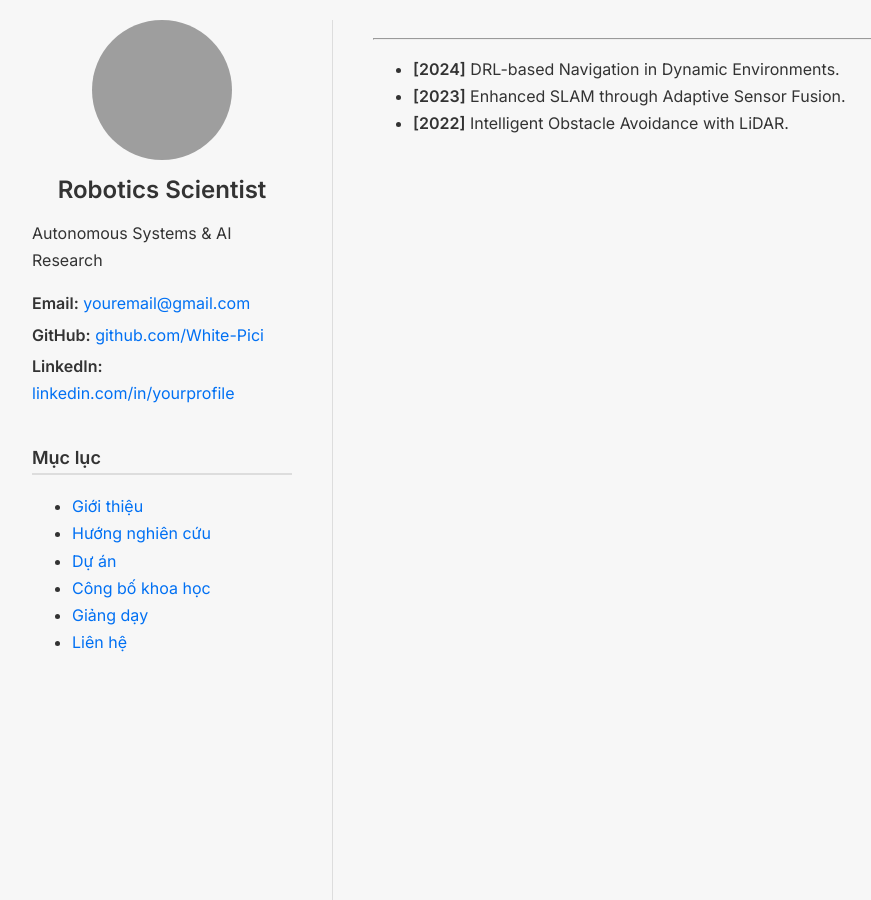
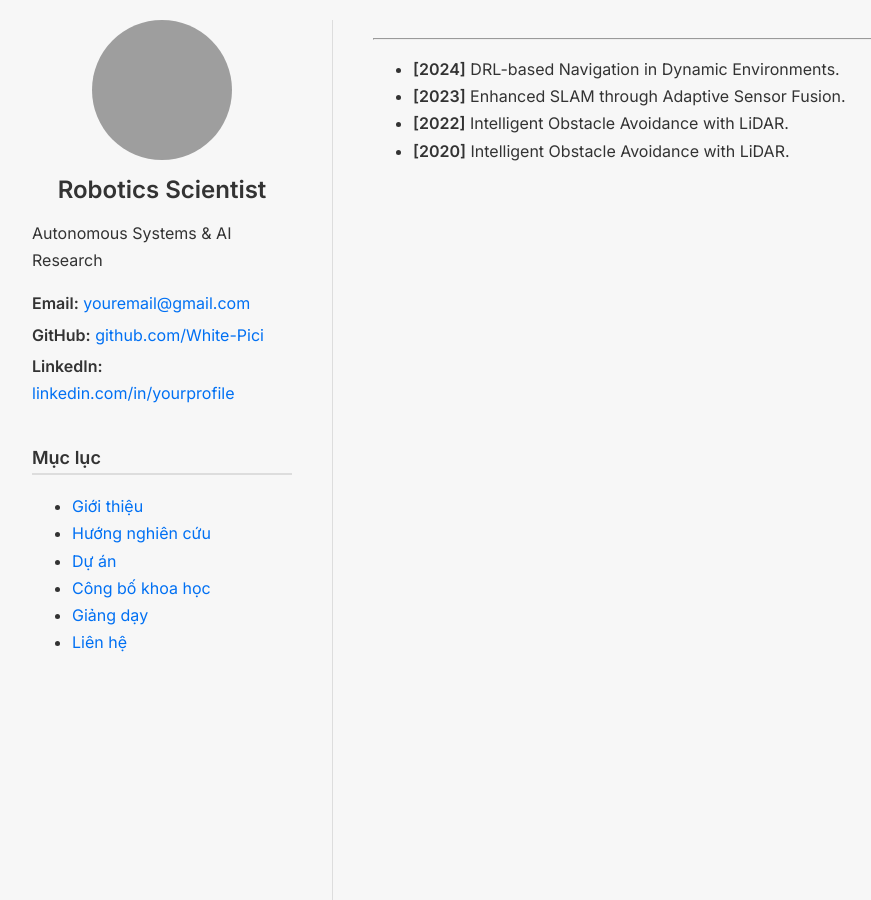
Before and after one commit to White-Pici/White-Pici.github.io, a Jekyll site: the page built from pubs.md, in a window 1280 px wide and 900 px high. Shown: the whole window, without its empty margins (58-929 px from the left). Built offline with Jekyll 4.4.1, drawn with Linux system fonts in a browser that asks for light colours; grey boxes are pictures that could not be loaded.

Commit message:
Update pubs.md

```diff
--- a/pubs.md
+++ b/pubs.md
@@ -11,3 +11,4 @@ title: Công bố khoa học
 - **[2024]** DRL-based Navigation in Dynamic Environments.
 - **[2023]** Enhanced SLAM through Adaptive Sensor Fusion.
 - **[2022]** Intelligent Obstacle Avoidance with LiDAR.
+- **[2020]** Intelligent Obstacle Avoidance with LiDAR.
```
